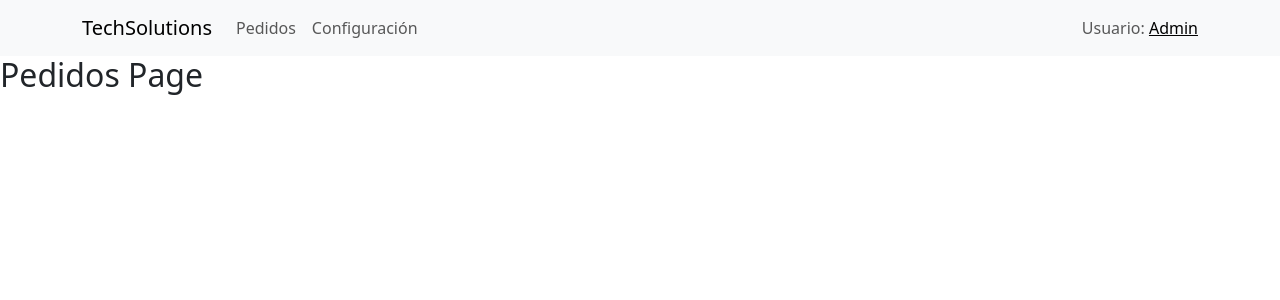
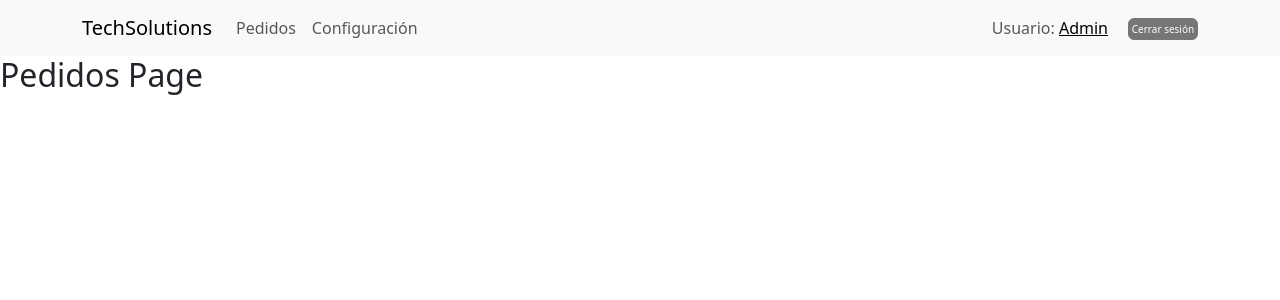
Before and after one commit to DevSer12/patronesSustiFrontend, a React (Vite) app: page /pedidos in a window 1280 px wide. Shown: the top 300 px of the page. Built offline with nearby package versions, Linux system fonts and the light colour scheme; sample sign-in values are in the browser's storage.

Commit message:
feat: se actualizar la pagina login, router y se elimina api.js

```diff
--- a/src/components/subcomponents/Header.jsx
+++ b/src/components/subcomponents/Header.jsx
@@ -1,9 +1,20 @@
 import Container from 'react-bootstrap/Container';
 import Navbar from 'react-bootstrap/Navbar';
 import Nav from 'react-bootstrap/Nav';
+import Button from 'react-bootstrap/Button';
+import Form from 'react-bootstrap/Form';
+import Row from 'react-bootstrap/Row';
+import Col from 'react-bootstrap/Col';
 import { Link } from 'react-router-dom';
+import { useContext } from 'react';
+import { AuthContext } from '../../context/AuthProvider';
 
 export default function Header() {
+    const { logout } = useContext(AuthContext);
+    const handleLogout = () => {
+        logout();
+    }
+
   return (
     <Navbar expand="lg" className="bg-body-tertiary">
       <Container>
@@ -19,6 +30,15 @@ export default function Header() {
               Usuario: <a href="#login">Admin</a>
             </Navbar.Text>
           </div>
+          <div style={ { marginLeft: '20px' } }>
+            <Form inline="true" onSubmit={handleLogout}>
+              <Row>
+                <Col xs="auto">
+                  <Button type="submit" style={{ backgroundColor: '#767677ff', borderColor: '#767677ff', color: '#ffffff', fontSize: '10px', height: '22px', width: '70px',padding: '0' }} >Cerrar sesión</Button>
+                </Col>
+              </Row>
+            </Form>
+          </div>
         </Navbar.Collapse>
       </Container>
     </Navbar>
--- a/src/pages/Login.jsx
+++ b/src/pages/Login.jsx
@@ -3,7 +3,7 @@ import { useNavigate } from 'react-router-dom';
 import Swal from 'sweetalert2';
 import { AuthContext } from '../context/AuthProvider';
 import { Container, Row, Col, Card, Form, Button } from 'react-bootstrap';
-import api from '../services/api';
+import apiLogin from '../services/apiLogin';
 
 
 const Login = () => {
@@ -15,7 +15,7 @@ const Login = () => {
     const handleSubmit = async (e) => {
         e.preventDefault();
         try {
-            const { token } = await api('/login', 'POST', { username, password });
+            const { token } = await apiLogin('/login', 'POST', { username, password });
             login({ username }, token);
             Swal.fire({ title: '¡Bienvenido!', icon: 'success', timer: 1500, showConfirmButton: false });
             navigate('/pedidos');
--- a/src/services/api.js
+++ b/src/services/apiLogin.js
@@ -1,5 +1,5 @@
 
-const api = async (endpoint = '/login', method = 'POST', body = null) => {
+const apiLogin = async (endpoint = '/login', method = 'POST', body = null) => {
     const token = localStorage.getItem('token');
     const headers = { 'Content-Type': 'application/json' };
 
@@ -18,4 +18,4 @@ const api = async (endpoint = '/login', method = 'POST', body = null) => {
     return datos;
 };
 
-export default api;
+export default apiLogin;
```
Also changed, not shown: src/router/router.jsx (+5 -12 lines).
